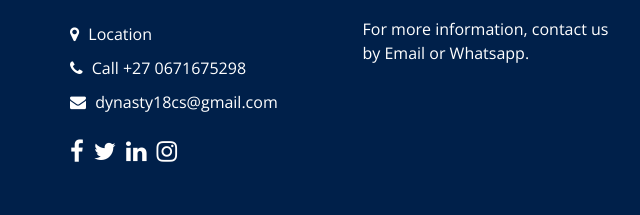
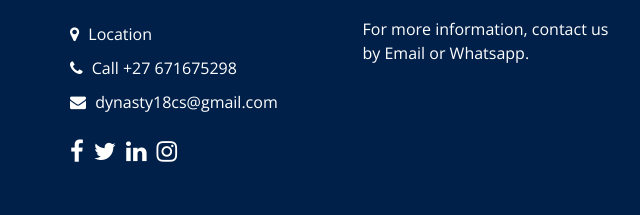
Before and after one commit to dynasty18cs/dynasty18cs, a plain HTML site: page index.html in a window 1280 px wide. Shown: the part 1520-1735 px from the top of the page, 0-640 px from the left. Drawn offline with nearby package versions, Linux system fonts and the light colour scheme; some packages are replaced by stand-ins of ours.

Commit message:
Update index.html

```diff
--- a/index.html
+++ b/index.html
@@ -284,7 +284,7 @@
               <a href="">
                 <i class="fa fa-phone" aria-hidden="true"></i>
                 <span>
-                  Call +27 0671675298
+                  Call +27 671675298
                 </span>
               </a>
               <a href="">
```
